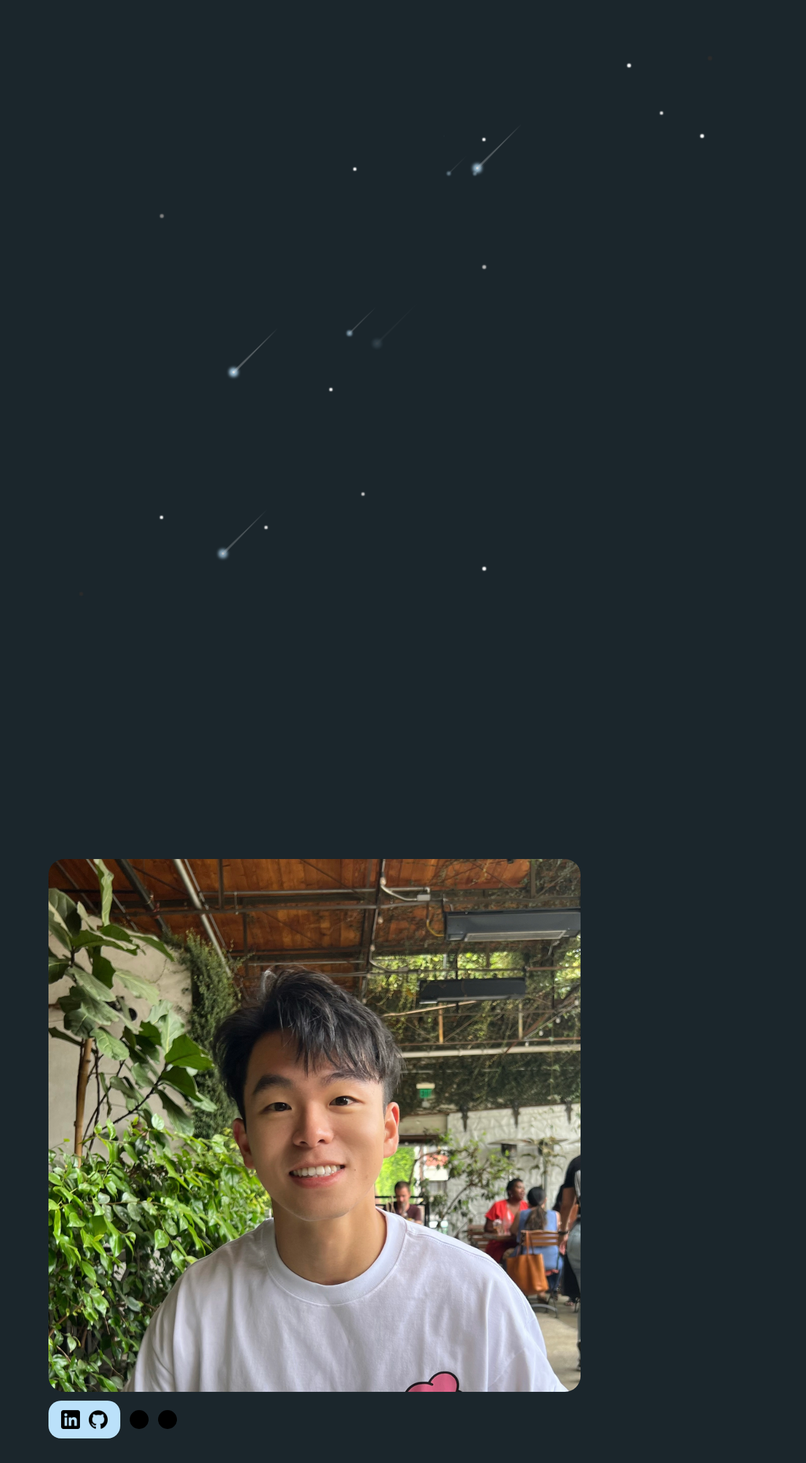
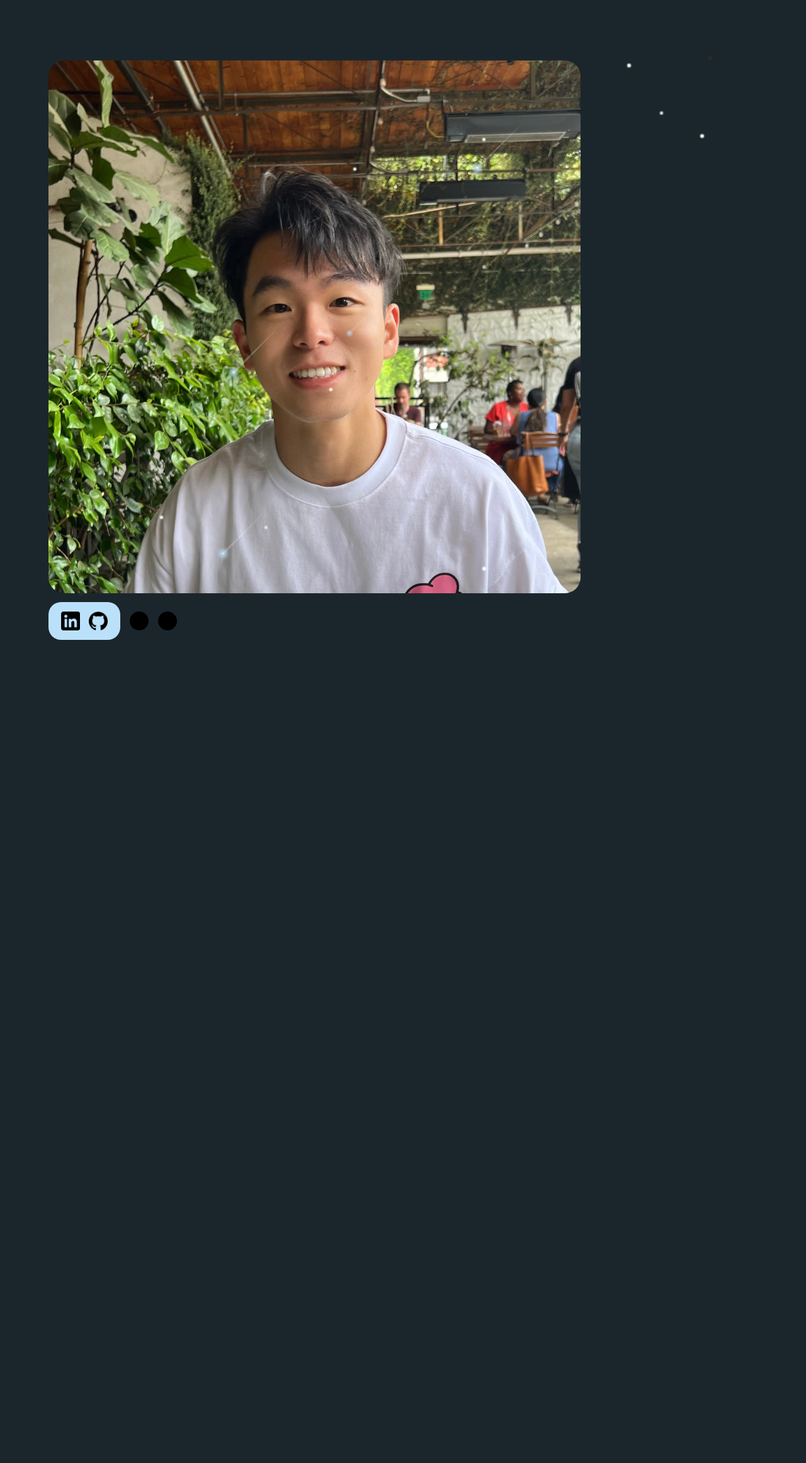
Before and after one commit to xtcpete/MyWebsite, a Flask app: template templates/index.html in a window 1280 px wide. Shown: the part 30-2353 px from the top of the page at 63% size. Run offline with Flask 3, Linux system fonts and the light colour scheme; the template is opened without the code that fills it, so the values that code supplies are empty.

Commit message:
minor chnages

```diff
--- a/static/css/index_mobile.css
+++ b/static/css/index_mobile.css
@@ -388,7 +388,7 @@
 
 .personal-info{
     position: absolute;
-    bottom: 16%;
+    margin-top: 18vh;
     margin-left: 6%;
     margin-right: 6%;
     min-width: 90%;
--- a/static/css/index_pc.css
+++ b/static/css/index_pc.css
@@ -377,7 +377,7 @@
 
 .personal-info{
     position: absolute;
-    bottom: 3%;
+    margin-top: 5%;
     max-height: 65vh;
     margin-left: 6%;
     color: #EEEEEE;
```
